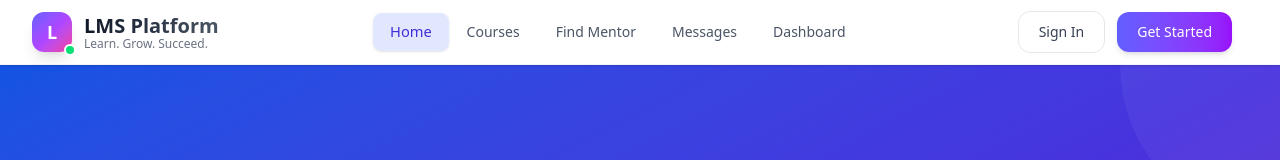
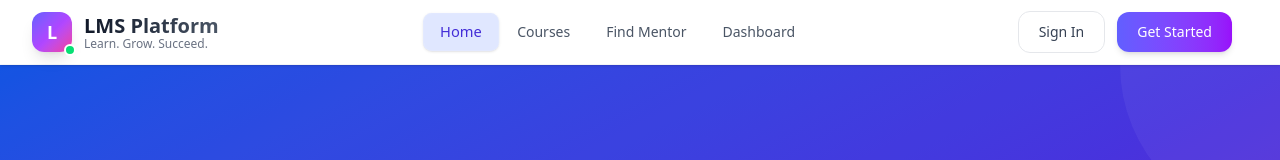
Before and after one commit to DinukaKeshan/CodeVerse, a React (Vite) app in the folder client/: page / in a window 1280 px wide. Shown: the top 160 px of the page. Built offline with nearby package versions, Linux system fonts and the light colour scheme; the HTML template or start-up script is replaced by a standard one.

Commit message:
mentor nav bar

```diff
--- a/client/src/components/Navbar.jsx
+++ b/client/src/components/Navbar.jsx
@@ -149,17 +149,7 @@ const Navbar = () => {
                 {isActiveLink("/mentors") && <span className="absolute inset-0 bg-indigo-100 rounded-lg animate-pulse" />}
               </Link>
 
-              <Link
-                to="/instructor-messages"
-                className={`relative px-4 py-2 rounded-lg text-sm font-medium transition-all duration-200 transform active:scale-95 ${
-                  isActiveLink("/instructor-messages")
-                    ? "bg-indigo-50 text-indigo-700 shadow-sm scale-105"
-                    : "text-gray-600 hover:text-gray-900 hover:bg-gray-50 hover:scale-105"
-                }`}
-              >
-                <span className="relative z-10">Messages</span>
-                {isActiveLink("/instructor-messages") && <span className="absolute inset-0 bg-indigo-100 rounded-lg animate-pulse" />}
-              </Link>
+
 
               <Link
                 to={dashboardLink}
```
